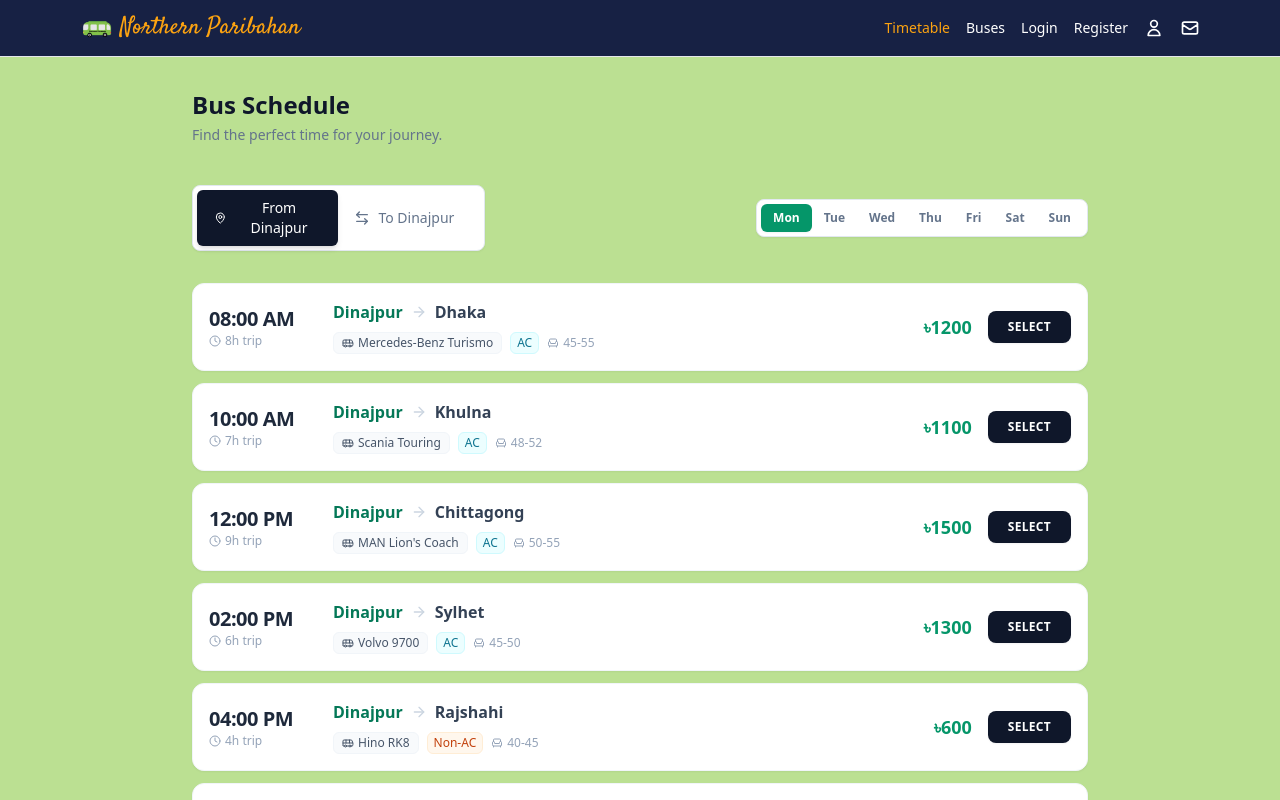
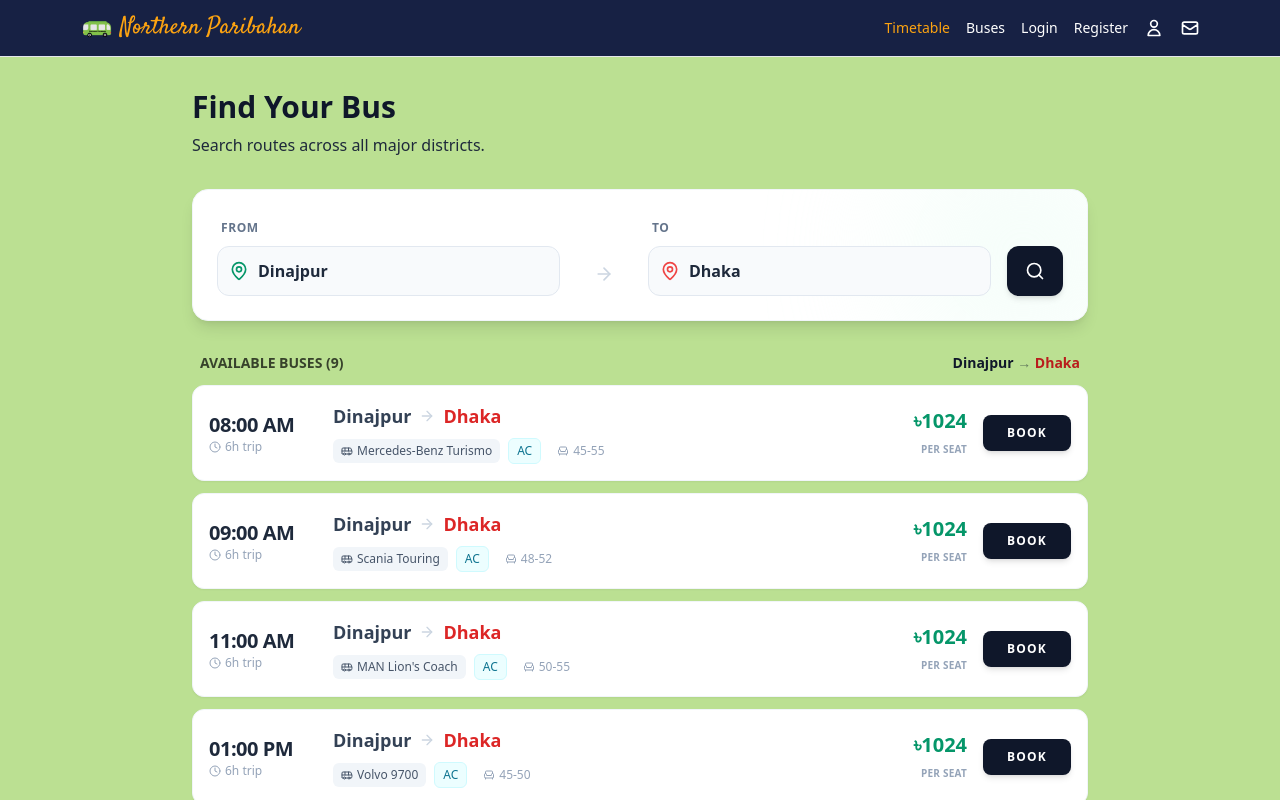
Before and after one commit to uzicodes/Northern-Paribahan, a Next.js app in the folder frontend/: page /timetable in a window 1280 px wide. Shown: the top 800 px of the page. Built offline with nearby package versions, Linux system fonts and the light colour scheme.

Commit message:
feat: added new schedule with dynamic view with all the stoppage can start a journey logic

```diff
--- a/frontend/app/timetable/page.tsx
+++ b/frontend/app/timetable/page.tsx
@@ -1,12 +1,42 @@
 "use client";
 
-import React, { useState } from "react";
+import React, { useState, useEffect } from "react";
 import { motion, AnimatePresence } from "framer-motion";
-import { Clock, ArrowRight, Bus, Armchair, MapPin, ArrowLeftRight } from "lucide-react";
+import { Clock, ArrowRight, Bus, Armchair, MapPin, Search, AlertCircle } from "lucide-react";
+
+// --- Constants ---
+const CITIES = [
+  "Dinajpur",
+  "Dhaka",
+  "Bogura",
+  "Sylhet",
+  "Khulna",
+  "Barisal",
+  "Rajshahi",
+  "Chittagong",
+  "Cox's Bazar",
+];
+
+// Routes that are "too close" or invalid
+const INVALID_ROUTES = [
+  { from: "Khulna", to: "Barisal" },
+  { from: "Barisal", to: "Khulna" },
+  { from: "Chittagong", to: "Cox's Bazar" },
+  { from: "Cox's Bazar", to: "Chittagong" },
+];
+
+const BUS_FLEET = [
+  { name: "Mercedes-Benz Turismo", type: "AC", capacity: "45-55", priceBase: 1200 },
+  { name: "Scania Touring", type: "AC", capacity: "48-52", priceBase: 1100 },
+  { name: "MAN Lion's Coach", type: "AC", capacity: "50-55", priceBase: 1500 },
+  { name: "Volvo 9700", type: "AC", capacity: "45-50", priceBase: 1300 },
+  { name: "Hino RK8", type: "Non-AC", capacity: "40-45", priceBase: 600 },
+  { name: "Ashok Leyland Viking", type: "Non-AC", capacity: "42-48", priceBase: 400 },
+];
 
 // --- Types ---
 interface BusRoute {
-  id: number;
+  id: string;
   busName: string;
   type: "AC" | "Non-AC";
   capacity: string;
@@ -15,112 +45,188 @@ interface BusRoute {
   origin: string;
   destination: string;
   price: number;
-  direction: "outbound" | "inbound"; // New field to categorize trips
 }
 
-// --- expanded Data (Outbound & Return) ---
-const scheduleData: BusRoute[] = [
-  // --- OUTBOUND (From Dinajpur) ---
-  { id: 1, busName: "Mercedes-Benz Turismo", type: "AC", capacity: "45-55", departureTime: "08:00 AM", duration: "8h", origin: "Dinajpur", destination: "Dhaka", price: 1200, direction: "outbound" },
-  { id: 2, busName: "Scania Touring", type: "AC", capacity: "48-52", departureTime: "10:00 AM", duration: "7h", origin: "Dinajpur", destination: "Khulna", price: 1100, direction: "outbound" },
-  { id: 3, busName: "MAN Lion's Coach", type: "AC", capacity: "50-55", departureTime: "12:00 PM", duration: "9h", origin: "Dinajpur", destination: "Chittagong", price: 1500, direction: "outbound" },
-  { id: 4, busName: "Volvo 9700", type: "AC", capacity: "45-50", departureTime: "02:00 PM", duration: "6h", origin: "Dinajpur", destination: "Sylhet", price: 1300, direction: "outbound" },
-  { id: 5, busName: "Hino RK8", type: "Non-AC", capacity: "40-45", departureTime: "04:00 PM", duration: "4h", origin: "Dinajpur", destination: "Rajshahi", price: 600, direction: "outbound" },
-  { id: 6, busName: "Ashok Leyland Viking", type: "Non-AC", capacity: "42-48", departureTime: "06:00 PM", duration: "3h", origin: "Dinajpur", destination: "Bogura", price: 400, direction: "outbound" },
-  { id: 7, busName: "Mercedes-Benz Turismo", type: "AC", capacity: "45-55", departureTime: "08:00 PM", duration: "8h", origin: "Dinajpur", destination: "Barisal", price: 1250, direction: "outbound" },
-  { id: 8, busName: "Scania Touring", type: "AC", capacity: "48-52", departureTime: "10:00 PM", duration: "10h", origin: "Dinajpur", destination: "Cox's Bazar", price: 1800, direction: "outbound" },
+export default function BusSchedulePage() {
+  const [origin, setOrigin] = useState("Dinajpur");
+  const [destination, setDestination] = useState("Dhaka");
+  const [schedule, setSchedule] = useState<BusRoute[]>([]);
+  const [error, setError] = useState<string | null>(null);
+  const [loading, setLoading] = useState(false);
 
-  // --- INBOUND (Return to Dinajpur) ---
-  { id: 9, busName: "Mercedes-Benz Turismo", type: "AC", capacity: "45-55", departureTime: "08:00 AM", duration: "8h", origin: "Dhaka", destination: "Dinajpur", price: 1200, direction: "inbound" },
-  { id: 10, busName: "Scania Touring", type: "AC", capacity: "48-52", departureTime: "10:00 AM", duration: "7h", origin: "Khulna", destination: "Dinajpur", price: 1100, direction: "inbound" },
-  { id: 11, busName: "MAN Lion's Coach", type: "AC", capacity: "50-55", departureTime: "12:00 PM", duration: "9h", origin: "Chittagong", destination: "Dinajpur", price: 1500, direction: "inbound" },
-  { id: 12, busName: "Volvo 9700", type: "AC", capacity: "45-50", departureTime: "02:00 PM", duration: "6h", origin: "Sylhet", destination: "Dinajpur", price: 1300, direction: "inbound" },
-  { id: 13, busName: "Hino RK8", type: "Non-AC", capacity: "40-45", departureTime: "04:00 PM", duration: "4h", origin: "Rajshahi", destination: "Dinajpur", price: 600, direction: "inbound" },
-  { id: 14, busName: "Ashok Leyland Viking", type: "Non-AC", capacity: "42-48", departureTime: "06:00 PM", duration: "3h", origin: "Bogura", destination: "Dinajpur", price: 400, direction: "inbound" },
-  { id: 15, busName: "Mercedes-Benz Turismo", type: "AC", capacity: "45-55", departureTime: "08:00 PM", duration: "8h", origin: "Barisal", destination: "Dinajpur", price: 1250, direction: "inbound" },
-  { id: 16, busName: "Scania Touring", type: "AC", capacity: "48-52", departureTime: "10:00 PM", duration: "10h", origin: "Cox's Bazar", destination: "Dinajpur", price: 1800, direction: "inbound" },
+  // --- Logic: Generate Schedule on Search ---
+  const handleSearch = () => {
+    setError(null);
+    setLoading(true);
+    setSchedule([]);
+
+    // 1. Validation
+    if (origin === destination) {
+      setError("Origin and Destination cannot be the same.");
+      setLoading(false);
+      return;
+    }
+
+    const isRestricted = INVALID_ROUTES.some(
+      (route) => route.from === origin && route.to === destination
+    );
+
+    if (isRestricted) {
+      setError(`Travel between ${origin} and ${destination} is currently unavailable (Too close/Restricted).`);
+      setLoading(false);
+      return;
+    }
+
+    // 2. Simulate API/Calculation Delay
+    setTimeout(() => {
+      const generatedSchedule = generateDailySchedule(origin, destination);
+      setSchedule(generatedSchedule);
+      setLoading(false);
+    }, 600);
+  };
+
+  // --- Helper: Schedule Generator ---
+  const generateDailySchedule = (from: string, to: string): BusRoute[] => {
+    const basePrice = Math.floor(Math.random() * (1500 - 500) + 500);
+    const baseDuration = Math.floor(Math.random() * (12 - 4) + 4);
+
+    const timeSlots = [
+      "08:00 AM", "09:00 AM", "11:00 AM", "01:00 PM",
+      "03:00 PM", "05:00 PM", "07:00 PM", "09:00 PM", "11:00 PM"
     ];
 
-const days = ["Mon", "Tue", "Wed", "Thu", "Fri", "Sat", "Sun"];
+    return timeSlots.map((time, index) => {
+      const bus = BUS_FLEET[index % BUS_FLEET.length];
+      const finalPrice = bus.type === 'AC' ? basePrice + 400 : basePrice;
 
-export default function BusSchedulePage() {
-  const [activeDay, setActiveDay] = useState("Mon");
-  const [direction, setDirection] = useState<"outbound" | "inbound">("outbound");
+      return {
+        id: `${from}-${to}-${index}`,
+        busName: bus.name,
+        type: bus.type as "AC" | "Non-AC",
+        capacity: bus.capacity,
+        departureTime: time,
+        duration: `${baseDuration}h`,
+        origin: from,
+        destination: to,
+        price: finalPrice,
+      };
+    });
+  };
 
-  // Filter data based on selected direction
-  const filteredData = scheduleData.filter((item) => item.direction === direction);
+  // Run initial search on mount
+  useEffect(() => {
+    handleSearch();
+  }, []);
 
   return (
-    <div className="min-h-screen py-8 px-4 sm:px-6 font-sans" style={{ backgroundColor: '#BBE092' }}>
+    <div className="min-h-screen bg-[#BBE092] py-8 px-4 sm:px-6 font-sans">
       <div className="max-w-4xl mx-auto">
 
-        {/* Header Area */}
-        <div className="mb-8">
-          <h2 className="text-2xl font-bold text-slate-900 mb-1">Bus Schedule</h2>
-          <p className="text-sm text-slate-500">Find the perfect time for your journey.</p>
+        {/* Header */}
+        <div className="mb-8 text-center sm:text-left">
+          <h2 className="text-3xl font-bold text-slate-900 mb-2">Find Your Bus</h2>
+          <p className="text-slate-800 font-medium">Search routes across all major districts.</p>
         </div>
 
-        {/* Controls Container (Stacked on mobile, Row on Desktop) */}
-        <div className="flex flex-col md:flex-row md:items-center justify-between gap-4 mb-6 sticky top-0 py-2 z-10" style={{ backgroundColor: '#BBE092' }}>
+        {/* Search Box Card */}
+        <div className="bg-white rounded-2xl shadow-lg border border-slate-100 p-6 mb-8 relative overflow-hidden">
+          <div className="absolute top-0 right-0 -mr-16 -mt-16 w-64 h-64 bg-emerald-50 rounded-full blur-3xl opacity-50 pointer-events-none"></div>
 
-          {/* Direction Toggle (The new feature) */}
-          <div className="bg-white p-1 rounded-lg border border-slate-200 shadow-sm flex items-center">
-             <button
-                onClick={() => setDirection("outbound")}
-                className={`flex-1 flex items-center gap-2 px-4 py-2 text-sm font-medium rounded-md transition-all ${
-                   direction === "outbound" ? "bg-slate-900 text-white shadow-md" : "text-slate-500 hover:bg-slate-50"
-                }`}
+          <div className="grid grid-cols-1 md:grid-cols-12 gap-4 items-end relative z-10">
+
+            {/* Origin Dropdown */}
+            <div className="md:col-span-5 space-y-2">
+              <label className="text-xs font-bold text-slate-500 uppercase tracking-wider ml-1">From</label>
+              <div className="relative">
+                <MapPin className="absolute left-3 top-1/2 -translate-y-1/2 w-5 h-5 text-emerald-600" />
+                <select
+                  value={origin}
+                  onChange={(e) => setOrigin(e.target.value)}
+                  className="w-full pl-10 pr-4 py-3 bg-slate-50 border border-slate-200 rounded-xl text-slate-800 font-semibold focus:outline-none focus:ring-2 focus:ring-emerald-500 appearance-none transition-all hover:bg-slate-100"
                 >
-                <MapPin className="w-4 h-3" /> From Dinajpur
-             </button>
-             <button
-                onClick={() => setDirection("inbound")}
-                className={`flex-1 flex items-center gap-2 px-4 py-2 text-sm font-medium rounded-md transition-all ${
-                   direction === "inbound" ? "bg-slate-900 text-white shadow-md" : "text-slate-500 hover:bg-slate-50"
-                }`}
-             >
-                <ArrowLeftRight className="w-4 h-4" /> To Dinajpur
-             </button>
-          </div>
-
-          {/* Day Selector */}
-          <div className="flex bg-white p-1 rounded-lg shadow-sm border border-slate-200 overflow-x-auto no-scrollbar">
-            {days.map((day) => (
-              <button
-                key={day}
-                onClick={() => setActiveDay(day)}
-                className={`relative px-3 py-1.5 text-xs font-semibold rounded-md transition-all whitespace-nowrap ${
-                  activeDay === day ? "text-white" : "text-slate-500 hover:bg-slate-50"
-                }`}
-              >
-                {activeDay === day && (
-                  <motion.div
-                    layoutId="activeTab"
-                    className="absolute inset-0 bg-emerald-600 rounded-md shadow-sm"
-                    transition={{ type: "spring", bounce: 0.2, duration: 0.6 }}
-                  />
-                )}
-                <span className="relative z-10">{day}</span>
-              </button>
-            ))}
+                  {CITIES.map(city => <option key={city} value={city}>{city}</option>)}
+                </select>
               </div>
             </div>
 
-        {/* Dense List */}
+            {/* Swap Icon */}
+            <div className="hidden md:flex md:col-span-1 justify-center pb-3">
+              <ArrowRight className="w-5 h-5 text-slate-300" />
+            </div>
+
+            {/* Destination Dropdown */}
+            <div className="md:col-span-5 space-y-2">
+              <label className="text-xs font-bold text-slate-500 uppercase tracking-wider ml-1">To</label>
+              <div className="relative">
+                <MapPin className="absolute left-3 top-1/2 -translate-y-1/2 w-5 h-5 text-red-500" />
+                <select
+                   value={destination}
+                   onChange={(e) => setDestination(e.target.value)}
+                   className="w-full pl-10 pr-4 py-3 bg-slate-50 border border-slate-200 rounded-xl text-slate-800 font-semibold focus:outline-none focus:ring-2 focus:ring-emerald-500 appearance-none transition-all hover:bg-slate-100"
+                >
+                  {CITIES.map(city => <option key={city} value={city}>{city}</option>)}
+                </select>
+              </div>
+            </div>
+
+            {/* Search Button */}
+            <div className="md:col-span-1">
+              <button
+                onClick={handleSearch}
+                className="w-full h-[50px] flex items-center justify-center bg-slate-900 hover:bg-emerald-600 text-white rounded-xl transition-all shadow-md active:scale-95"
+              >
+                <Search className="w-5 h-5" />
+              </button>
+            </div>
+          </div>
+        </div>
+
+        {/* Error Message */}
+        {error && (
+          <motion.div
+            initial={{ opacity: 0, y: -10 }}
+            animate={{ opacity: 1, y: 0 }}
+            className="flex items-center gap-3 bg-red-50 border border-red-100 text-red-600 p-4 rounded-xl mb-6"
+          >
+            <AlertCircle className="w-5 h-5" />
+            <span className="font-medium">{error}</span>
+          </motion.div>
+        )}
+
+        {/* Loading State */}
+        {loading && (
+             <div className="text-center py-12">
+                <div className="w-8 h-8 border-4 border-white border-t-transparent rounded-full animate-spin mx-auto mb-4"></div>
+                <p className="text-white text-sm animate-pulse font-medium">Checking availability...</p>
+             </div>
+        )}
+
+        {/* Results List */}
+        {!loading && !error && (
             <div className="space-y-3">
-            <AnimatePresence mode="wait">
-            {filteredData.map((route, index) => (
+                <div className="flex items-center justify-between px-2 mb-2">
+                    <span className="text-sm font-bold text-black-800 uppercase opacity-70">Available Buses ({schedule.length})</span>
+                    <span className="text-sm font-bold text-slate-900">
+                        {origin} <span className="opacity-50">→</span> <span className="text-red-700">{destination}</span>
+                    </span>
+                </div>
+
+                <AnimatePresence mode="popLayout">
+                {schedule.map((route, index) => (
                 <motion.div
-                key={`${direction}-${activeDay}-${route.id}`}
-                initial={{ opacity: 0, y: 10 }}
-                animate={{ opacity: 1, y: 0 }}
-                exit={{ opacity: 0, y: -10 }}
-                transition={{ duration: 0.2, delay: index * 0.03 }}
-                className="group bg-white rounded-xl p-4 shadow-sm border border-slate-100 hover:shadow-md hover:border-emerald-200 transition-all duration-200"
+                    key={route.id}
+                    initial={{ opacity: 0, scale: 0.95 }}
+                    animate={{ opacity: 1, scale: 1 }}
+                    exit={{ opacity: 0, scale: 0.95 }}
+                    transition={{ duration: 0.2, delay: index * 0.05 }}
+                    className="group bg-white rounded-xl p-4 shadow-sm border border-slate-100 hover:shadow-lg hover:border-emerald-200 transition-all duration-300 relative overflow-hidden"
                 >
+                    {/* Hover Accent Line */}
+                    <div className="absolute left-0 top-0 bottom-0 w-1 bg-emerald-500 opacity-0 group-hover:opacity-100 transition-opacity" />
+
                     <div className="flex flex-col sm:flex-row sm:items-center gap-4 sm:gap-6">
 
-                  {/* Time Block */}
+                    {/* Time */}
                     <div className="flex sm:flex-col items-center sm:items-start gap-3 sm:gap-0 min-w-[100px]">
                         <div className="text-xl font-bold text-slate-800 tracking-tight">
                         {route.departureTime}
@@ -131,28 +237,26 @@ export default function BusSchedulePage() {
                         </div>
                     </div>
 
-                  {/* Route & Bus Info */}
+                    {/* Bus Info */}
                     <div className="flex-1">
-                    {/* Route Line - Dynamic Colors based on direction */}
                         <div className="flex items-center gap-2 mb-2">
-                      <span className={`font-bold ${direction === 'outbound' ? 'text-emerald-700' : 'text-slate-700'}`}>
-                        {route.origin}
-                      </span>
+                            {/* ORIGIN is Standard/Dark */}
+                            <span className="text-lg font-bold text-slate-700">{route.origin}</span>
+
                             <ArrowRight className="w-4 h-4 text-slate-300" />
-                      <span className={`font-bold ${direction === 'inbound' ? 'text-emerald-700' : 'text-slate-700'}`}>
-                        {route.destination}
-                      </span>
+
+                            {/* DESTINATION is now RED as requested */}
+                            <span className="text-lg font-bold text-red-600">{route.destination}</span>
                         </div>
 
-                    {/* Bus Details */}
                         <div className="flex flex-wrap items-center gap-2 text-xs">
-                       <span className="inline-flex items-center gap-1 px-2 py-0.5 rounded-md bg-slate-50 text-slate-600 font-medium border border-slate-100">
+                        <span className="inline-flex items-center gap-1 px-2 py-1 rounded-md bg-slate-100 text-slate-600 font-medium">
                             <Bus className="w-3 h-3" /> {route.busName}
                         </span>
-                       <span className={`inline-flex items-center px-1.5 py-0.5 rounded-md border ${route.type === 'AC' ? 'bg-cyan-50 border-cyan-100 text-cyan-700' : 'bg-orange-50 border-orange-100 text-orange-700'}`}>
+                        <span className={`inline-flex items-center px-2 py-1 rounded-md border ${route.type === 'AC' ? 'bg-cyan-50 border-cyan-100 text-cyan-700' : 'bg-orange-50 border-orange-100 text-orange-700'}`}>
                             {route.type}
                         </span>
-                       <span className="text-slate-400 flex items-center gap-1">
+                        <span className="text-slate-400 flex items-center gap-1 px-2">
                             <Armchair className="w-3 h-3" /> {route.capacity}
                         </span>
                         </div>
@@ -161,10 +265,11 @@ export default function BusSchedulePage() {
                     {/* Price & Action */}
                     <div className="flex items-center justify-between sm:justify-end gap-4 border-t sm:border-0 border-slate-50 pt-3 sm:pt-0 mt-2 sm:mt-0">
                         <div className="text-right">
-                        <span className="block text-lg font-bold text-emerald-600">৳{route.price}</span>
+                            <span className="block text-xl font-extrabold text-emerald-600">৳{route.price}</span>
+                            <span className="text-[10px] text-slate-400 uppercase font-bold tracking-wide">Per Seat</span>
                         </div>
-                     <button className="px-5 py-2 bg-slate-900 hover:bg-emerald-600 text-white text-xs font-bold uppercase tracking-wide rounded-lg transition-colors shadow-sm">
-                        Select
+                        <button className="px-6 py-2.5 bg-slate-900 hover:bg-emerald-600 text-white text-xs font-bold uppercase tracking-widest rounded-lg transition-all shadow-md hover:shadow-emerald-200">
+                            Book
                         </button>
                     </div>
 
@@ -172,13 +277,8 @@ export default function BusSchedulePage() {
                 </motion.div>
                 ))}
                 </AnimatePresence>
-
-            {filteredData.length === 0 && (
-                <div className="text-center py-10 text-slate-400">
-                    No buses available for this selection.
             </div>
         )}
-        </div>
 
       </div>
     </div>
```
Also changed, not shown: frontend/app/page.tsx (+13 -0 lines). Lines whose indentation alone changed are shown as unchanged.
